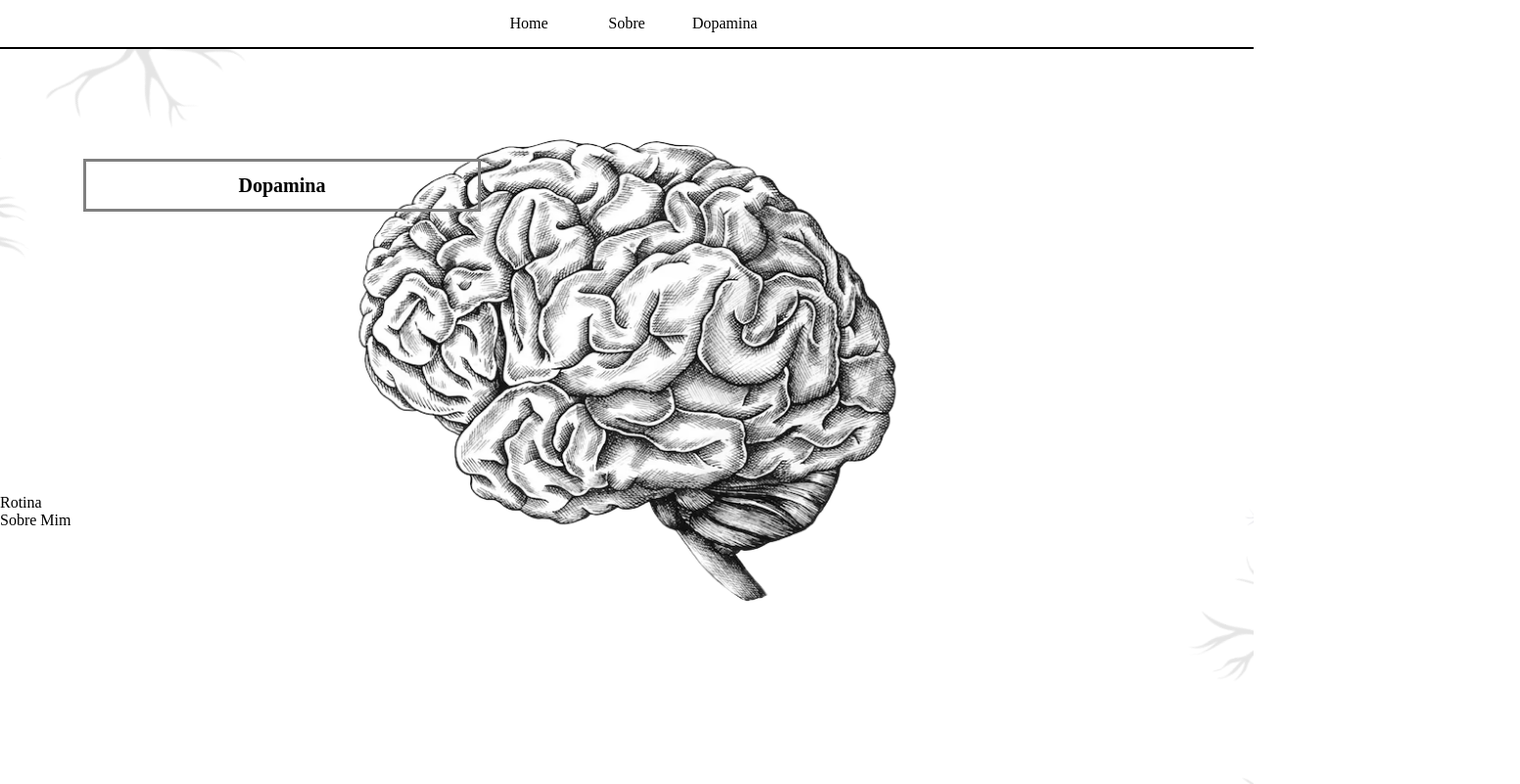
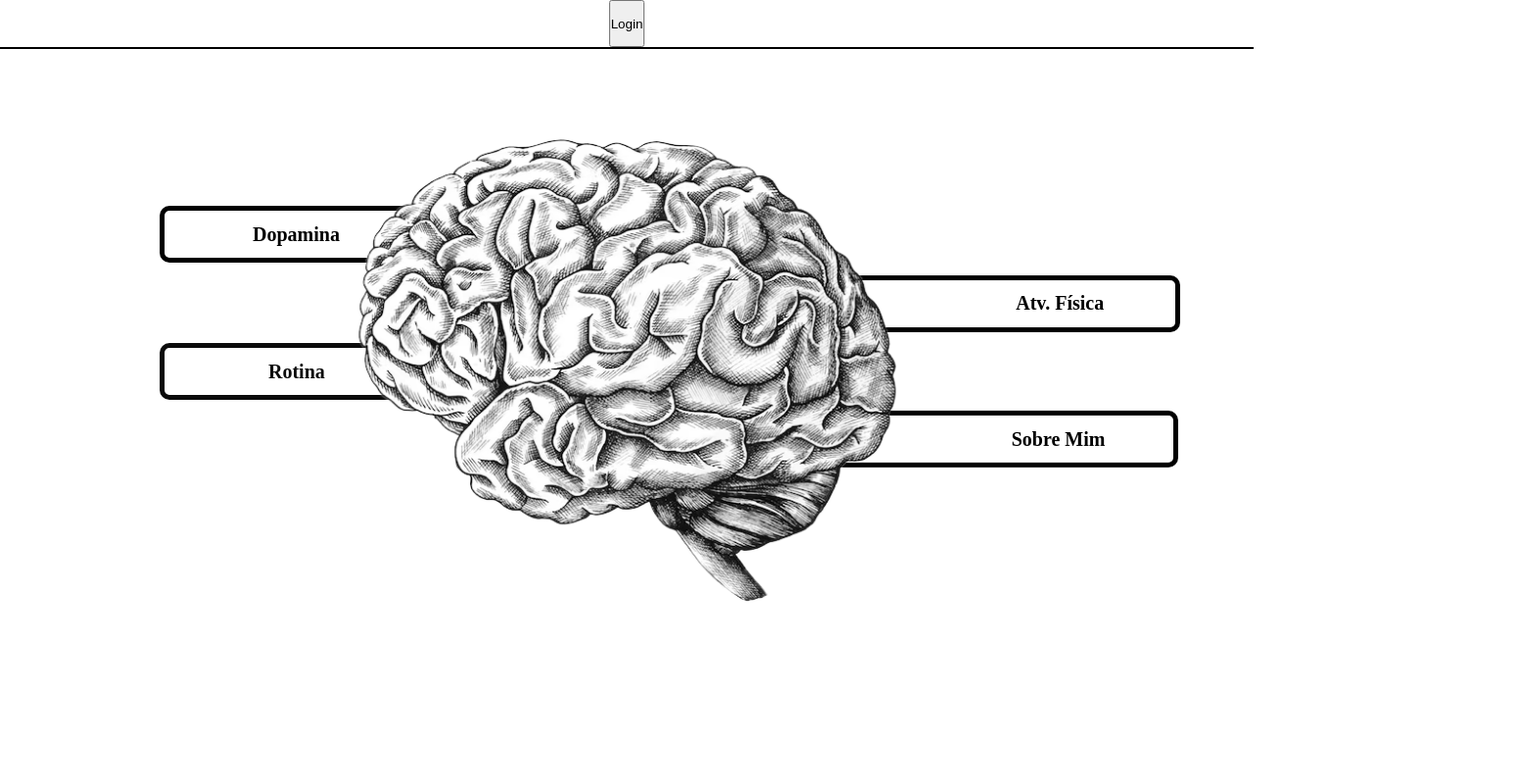
Before and after one commit to kauansfr/Projeto-Dopamina, a plain HTML site: page Site Institucional/public/index.html in a window 1280 px wide. Both pictures are taken after a click on the picture 639 px from the left and 375 px from the top of the page. Shown: the whole page at 98% size, 1552 px wide, since content can reach past the window. Drawn offline with Linux system fonts and the light colour scheme.

Commit message:
Menu da Brain quase finalizado

```diff
--- a/Site Institucional/public/index.html
+++ b/Site Institucional/public/index.html
@@ -9,16 +9,11 @@
 </head>
 
 <body>
-    <main class="container_main">
     <header>
         <div class="box_header">
-                <div class="box_text">
-                    <ul class="nav_text">
-                        <li class="txt1">Home</li>
-                        <li class="txt2">Sobre</li>
-                        <li class="txt3">Dopamina</li>
-                    </ul>
-                </div>
+            <button id="id_button">
+                Login
+            </button>
         </div>
     </header>
 
@@ -28,28 +23,36 @@
 
     <div class="box_dopamina">
         <div class="div_dopamina">
-                <p>Dopamina</p>
+            <div class="text_Dopamina">
+                Dopamina
+            </div>
         </div>
     </div>
 
     <div class="box_atividadeFisica">
         <div class="div_atividadeFisica">
-                <p>Atividade Física</p>
+            <div class="text_Exercicio">
+                Atv. Física
+            </div>
         </div>
     </div>
 
     <div class="box_controleRotina">
         <div class="div_controleRotina">
-                <p>Rotina</p>
+            <div class="text_Rotina">
+                Rotina
+            </div>
         </div>
     </div>
 
     <div class="box_sobreMim">
         <div class="div_sobreMim">
-                <p>Sobre Mim</p>
+            <div class="text_sobreMim">
+                Sobre Mim
             </div>
         </div>
-    </main>
+    </div>
+
 
     <!-- <aside class="aside_informativo1">
         <h1 class="titulo1">
--- a/Site Institucional/public/scriptIndex.js
+++ b/Site Institucional/public/scriptIndex.js
@@ -1,11 +1,19 @@
+    const dopamina = document.querySelector('.box_dopamina');
+    const atividadeFisica = document.querySelector('.box_atividadeFisica');
+    const rotina = document.querySelector('.box_controleRotina');
+    const sobreMim = document.querySelector('.box_sobreMim');
+
 function aparecerDopamina() {
-    const dopamina = document.querySelector('.box_dopamina');
-
     dopamina.style.display = 'flex';
+    atividadeFisica.style.display = 'flex';
+    rotina.style.display = 'flex';
+    sobreMim.style.display = 'flex';
     setTimeout(animacaoDopamina, 1);
 }
 
 function animacaoDopamina() {
-    const dopamina = document.querySelector('.box_dopamina');
     dopamina.style.transform = 'translateX(-12rem)';
+    atividadeFisica.style.transform = 'translateX(12rem)';
+    rotina.style.transform = 'translateX(-12rem)';
+    sobreMim.style.transform = 'translateX(12rem)';
 }
--- a/Site Institucional/public/style.css
+++ b/Site Institucional/public/style.css
@@ -23,14 +23,14 @@ body::-webkit-scrollbar-track {
 body {
     margin: 0rem;
     height: 100%;
-    /* background-image: url(./assets/images/background-textura.jpg); */
-    /* background-size: cover; */
+    overflow-x: hidden;
 }
 
 /* -------------------- Header -------------------- */
 
 .box_header {
     display: flex;
+    justify-content: flex-end;
     position: fixed;
     height: 3rem;
     width: 100%;
@@ -40,51 +40,77 @@ body {
     z-index: 2;
 }
 
-.box_text {
-    display: flex;
-    align-items: center;
+/* -------------------- Primeira Div -------------------- */
+
+@keyframes opacity {
+    0% {
+        opacity: 0%;
+    } 10% {
+        opacity: 10%;
+    } 20% {
+        opacity: 20%;
+    } 30% {
+        opacity: 30%
+    } 40% {
+        opacity: 40%;
+    } 50% {
+        opacity: 50%;
+    } 60% {
+        opacity: 60%;
+    } 70% {
+        opacity: 70%;
+    } 80% {
+        opacity: 80%
+    } 90% {
+        opacity: 90%;
+    } 100% {
+        opacity: 100%;
+    }
 }
-
-.nav_text {
-    display: flex;
-    flex-direction: row;
-}
-
-.txt1, .txt2, .txt3 {
-    display: flex;
-    text-decoration: none;
-    width: 100px;
-    justify-content: center;
-}
-
-/* -------------------- Primeira Div -------------------- */
 
 .box_dopamina {
     display: none;
     justify-content: center;
     position: relative;
-    bottom: 18rem;
-    left: -10rem;
+    bottom: 15rem;
+    left: -5rem;
     transition: left 1s;
     z-index: 2;
 }
 
 .box_dopamina {
     transition: transform 2s ease;
+    animation: opacity 1.5s ease;
 }
 
 .div_dopamina {
-    border: 3px solid grey;
     display: flex;
     justify-content: center;
     align-items: center;
+    font-size: 20px;
+    color: #000000;
+    border: 5px solid #000000;
+    border-radius: 10px;
     width: 25rem;
     height: 3rem;
+    transition: 0.8s;
+    cursor: pointer;
 }
 
-.div_dopamina p {
-    font-size: 20px;
+.text_Dopamina {
     font-weight: bold;
+    font-weight: bold;
+    text-align: left;
+    width: 55%;
+}
+
+.div_dopamina:hover {
+    background-color: rgba(255, 165, 0, 0.75);
+    font-size: 21.5px;
+    color: #FFFFFF;
+    text-shadow: 1px 1.5px 5px #414141;
+    transition: 0.8s;
+    transform: translateX(-1.5rem);
 }
 
 /* -------------------- Segunda Div -------------------- */
@@ -93,93 +119,183 @@ body {
     display: none;
     justify-content: center;
     position: relative;
-    bottom: 18rem;
-    left: -10rem;
+    bottom: 14.2rem;
+    right: -15rem;
+    transition: left 1s;
+    z-index: 2;
+    width: 70rem;
+}
+
+.box_atividadeFisica {
+    transition: transform 2s ease;
+    animation: opacity 1.4s ease;
+}
+
+.div_atividadeFisica {
+    display: flex;
+    justify-content: center;
+    align-items: center;
+    border: 5px solid #000000;
+    border-radius: 10px;
+    width: 26rem;
+    height: 3rem;
+    font-size: 20px;
+    font-weight: bold;
+    color: #000000;
+    transition: 0.8s;
+    cursor: pointer;
+}
+
+.text_Exercicio {
+    font-size: 20px;
+    font-weight: bold;
+    text-align: right;
+    width: 65%;
+}
+
+.div_atividadeFisica:hover {
+    background-color: rgba(2, 184, 2, 0.75);
+    font-size: 21.5px;
+    color: #FFFFFF;
+    text-shadow: 1px 2px 5px #414141;
+    transition: 0.8s;
+    transform: translateX(1.5rem);
+}
+
+/* -------------------- Terceira Div -------------------- */
+
+.box_controleRotina {
+    display: none;
+    justify-content: center;
+    position: relative;
+    bottom: 13.5rem;
+    left: -5rem;
     transition: left 1s;
     z-index: 2;
 }
 
-.box_atividadeFisica {
+.box_controleRotina {
     transition: transform 2s ease;
+    animation: opacity 3s ease;
 }
 
-.div_atividadeFisica {
-    border: 3px solid grey;
+.div_controleRotina {
     display: flex;
     justify-content: center;
     align-items: center;
+    border: 5px solid #000000;
+    border-radius: 10px;
     width: 25rem;
     height: 3rem;
 }
 
-.div_atividadeFisica p {
+.text_Rotina {
     font-size: 20px;
+    text-align: left;
     font-weight: bold;
+    width: 47%;
+}
+
+.div_controleRotina:hover {
+    background-color: rgba(128, 0, 128, 0.75);
+    text-shadow: 2px 2px 3px #414141;
+    font-size: 21.5px;
+    color: #FFFFFF;
+    transition: 0.8s;
+    transform: translateX(-1.5rem);
 }
 
 /* -------------------- Terceira Div -------------------- */
 
-.box_dopamina {
-    display: none;
+.box_sobreMim {
+    display: flex;
     justify-content: center;
     position: relative;
-    bottom: 18rem;
-    left: -10rem;
+    bottom: 12.8rem;
+    right: -15rem;
     transition: left 1s;
     z-index: 2;
+    width: 40rem;
 }
 
-.box_dopamina {
+.box_sobreMim {
     transition: transform 2s ease;
+    animation: opacity 3s ease;
 }
 
-.div_dopamina {
-    border: 3px solid grey;
+.div_sobreMim {
     display: flex;
     justify-content: center;
     align-items: center;
+    position: relative;
+    left: 15.4rem;
+    border: 5px solid #000000;
+    border-radius: 10px;
     width: 25rem;
     height: 3rem;
 }
 
-.div_dopamina p {
+.text_sobreMim {
     font-size: 20px;
     font-weight: bold;
+    text-align: right;
+    width: 65%;
+}
+
+.div_sobreMim:hover {
+    background-color: rgba(0, 127, 255, 0.75);
+    font-size: 21.5px;
+    color: #FFFFFF;
+    text-shadow: 1px 2px 5px #414141;
+    transition: 0.8s;
+    transform: translateX(1.4rem);
 }
 
 @keyframes pulse {
     0% {
         transform: scale(1);
-    } 10% {
+    }
+
+    10% {
         transform: scale(1.02);
-    } 20% {
+    }
+
+    20% {
         transform: scale(1.04);
-    } 30% {
+    }
+
+    30% {
         transform: scale(1.06);
-    } 40% {
+    }
+
+    40% {
         transform: scale(1.08);
-    } 50% {
+    }
+
+    50% {
         transform: scale(1.1);
-    } 60% {
+    }
+
+    60% {
         transform: scale(1.08);
-    } 70% {
+    }
+
+    70% {
         transform: scale(1.06);
-    } 80% {
+    }
+
+    80% {
         transform: scale(1.04)
-    } 90% {
+    }
+
+    90% {
         transform: scale(1.02)
-    } 100% {
+    }
+
+    100% {
         transform: scale(1)
     }
 
-}
-
-.container_main {
-    background-image: url(./assets/images/background-items.png);
-    background-position: center center;
-    background-size: cover;
-    background-repeat: no-repeat;
-    height: 100vh;
 }
 
 .section_brain {
@@ -193,7 +309,7 @@ body {
     position: relative;
     top: 150px;
     height: 450px;
-    z-index: 1;
+    z-index: 3;
 }
 
 /* -------------------- Aside Informativo -------------------- */
```
Also changed, not shown: notation.txt (added, +136 -0 lines). Lines whose indentation alone changed are shown as unchanged.
